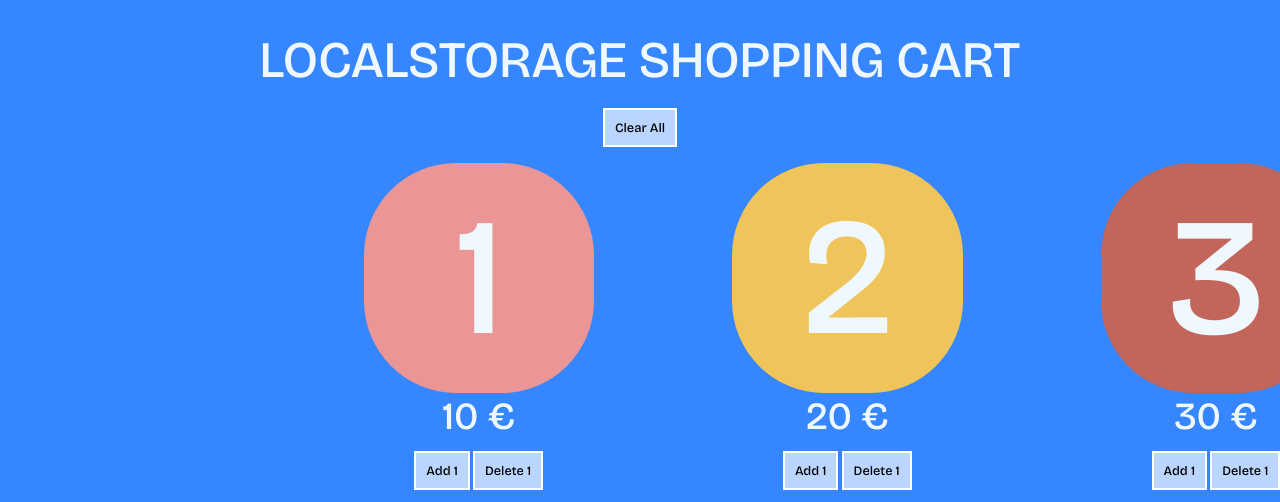
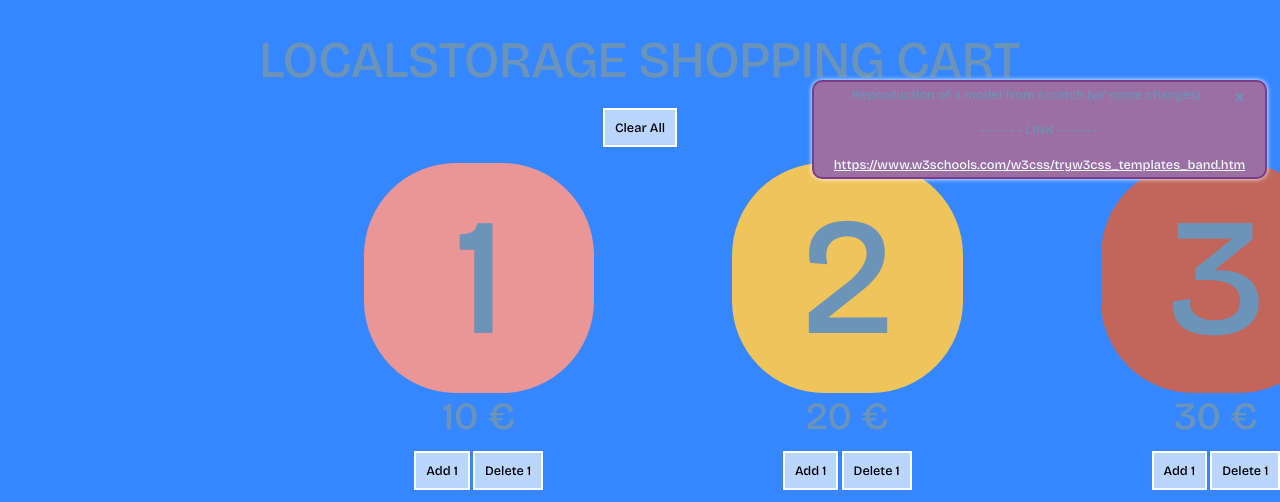
Before and after one commit to Redoou8/ShoppingCart, a plain HTML site: page index.html in a window 1280 px wide. Shown: the top 502 px of the page. Drawn offline with nearby package versions, Linux system fonts and the light colour scheme.

Commit message:
alert box test

```diff
--- a/index.html
+++ b/index.html
@@ -78,7 +78,20 @@
     <div class='air air4'></div>
  </footer>
 
+ <div class="alert info">
+    <span class="closebtn">&times;</span>
+    <h1 style="text-align: center; font-size: smaller;"> <strong>Reproduction of a model from scratch (w/ some changes)</strong> </h1>
+    <ul style="list-style-type: none;">
 
+        <li style="text-align: center; margin: 10px 0; padding: 10px;">
+           - - - - - - LINK - - - - - -
+        </li>
+
+        <li>
+          <a href="https://www.w3schools.com/w3css/tryw3css_templates_band.htm" target="_blank" style="color: aliceblue;"> https://www.w3schools.com/w3css/tryw3css_templates_band.htm </a>
+        </li>
+    </ul>
+  </div>
 
 
 
--- a/script.js
+++ b/script.js
@@ -119,3 +119,16 @@ function updateCartDisplay() {
         document.getElementById("productQuantity_" + i).innerHTML = "Product " + (i+1) + " quantity :     " + productQuantity;
     }
 }
+
+
+document.addEventListener("DOMContentLoaded", function() {
+
+    const closeBtn = document.querySelector('.closebtn');
+    closeBtn.addEventListener("click", function() {
+      var div = this.parentElement;
+      div.style.opacity = "0";
+      setTimeout(function() {
+        div.style.display = "none";
+      }, 600);
+    });
+    })
--- a/style.css
+++ b/style.css
@@ -18,8 +18,8 @@ html{
 body {
   padding-top: 2%;
   justify-content: center;
-  color: aliceblue;
-
+  color: rgb(108, 148, 184);
+  height: 100%;
 
 }
 .title{
@@ -279,3 +279,37 @@ font-size: 2rem;
 
 
 }
+
+
+.alert {
+  position: fixed;
+  top: 10%;
+  right: 1%;
+  padding: 5px 20px;
+  color: var(--accent-color);
+  opacity: 1;
+  transition: opacity 0.6s;
+  margin-bottom: 15px;
+  justify-content: center;
+  text-align: center;
+  row-gap: 10vh;
+  border-radius: 10px;
+  box-shadow: 0 0 5px rgb(255, 255, 255);
+  background-color: rgb(155, 111, 163);
+  border: 2px solid rgb(122, 60, 134);
+}
+
+.closebtn {
+  margin-left: 15px;
+  color: var(--accent-color);
+  font-weight: bold;
+  float: right;
+  font-size: 22px;
+  line-height: 20px;
+  cursor: pointer;
+  transition: 0.3s;
+}
+
+.closebtn:hover {
+  color: black;
+}
```
